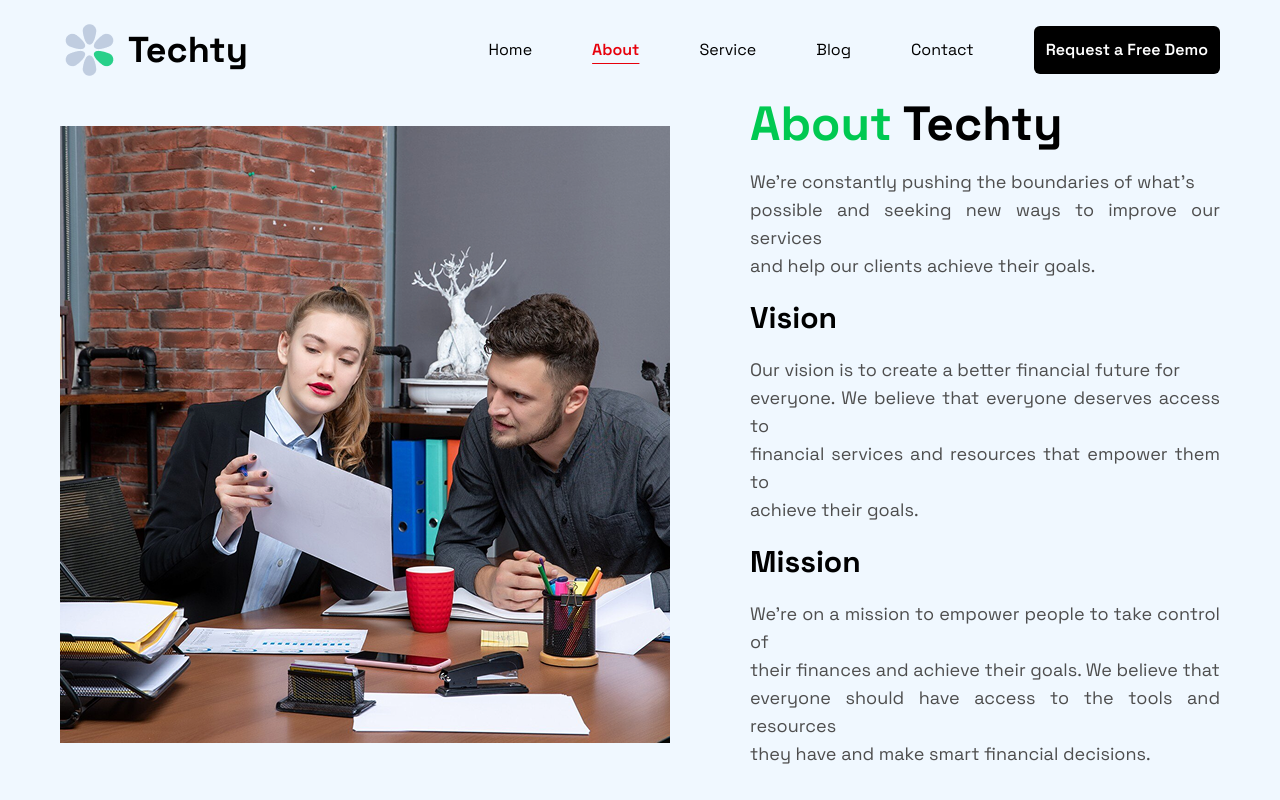
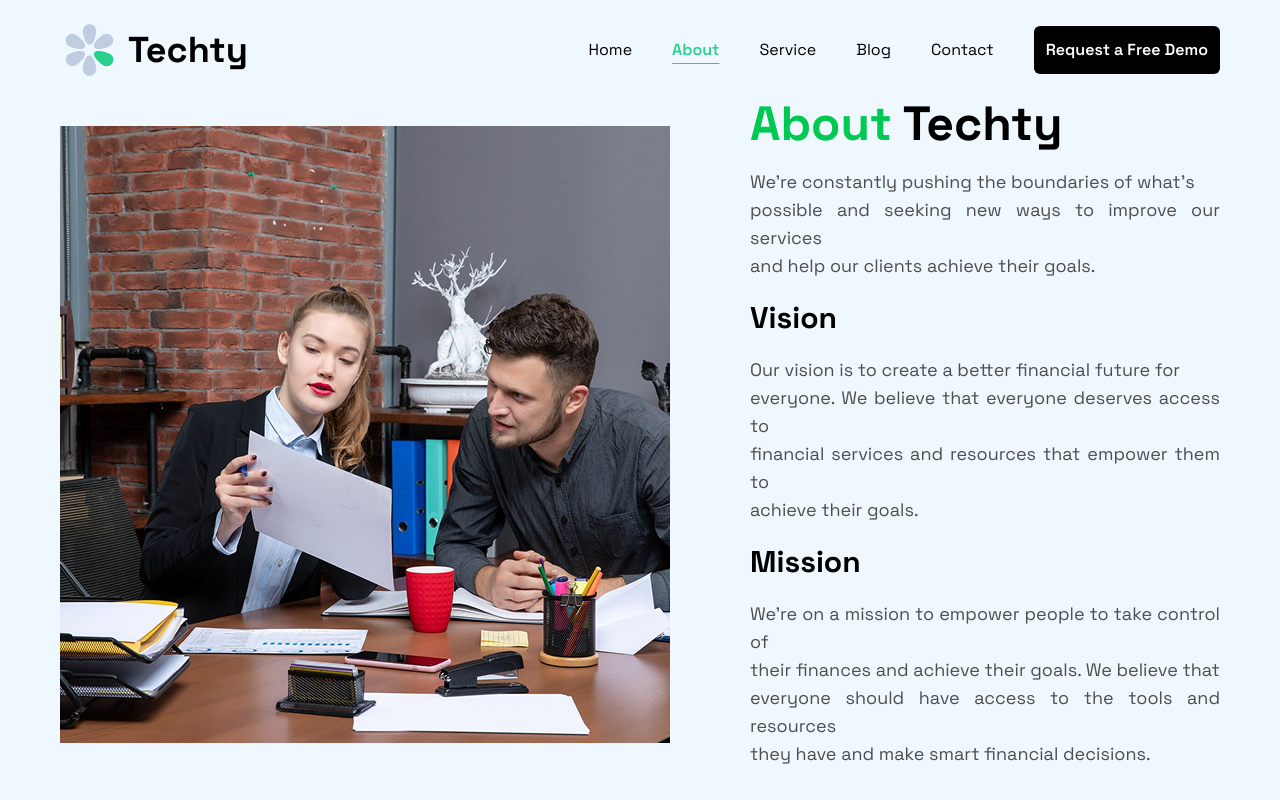
Before and after one commit to Wallychi/techty, a React (Vite) app: page /about in a window 1280 px wide. Shown: the top 800 px of the page. Built offline with nearby package versions, Linux system fonts and the light colour scheme.

Commit message:
Added some responsiveness to the NavBar

```diff
--- a/src/components/NavBar.jsx
+++ b/src/components/NavBar.jsx
@@ -10,12 +10,12 @@ const NavBar = () => {
                 <img src='/icons/SVG.png' alt='' />
                 <div className='font-extrabold text-4xl'>Techty</div>
             </div>
-            <div className='flex items-center gap-15 '>
-                <NavLink to={'/'} className={({ isActive}) => isActive ? "text-red-600 font-semibold underline  underline-offset-8" : "font-normal text-black"}>Home</NavLink>
-                <NavLink to={'/about'} className={({ isActive}) => isActive ? "text-red-600 font-semibold underline underline-offset-8" : "font-normal text-black"}>About</NavLink>
-                <NavLink to={'/service'} className={({ isActive}) => isActive ? "text-red-600 font-semibold underline underline-offset-8" : "font-normal text-black"} >Service</NavLink>
-                <NavLink to={'/blog'} className={({ isActive}) => isActive ? "text-red-600 font-semibold underline underline-offset-8" : "font-normal text-black"} >Blog</NavLink>
-                <NavLink to={'/contact'} className={({ isActive}) => isActive ? "text-red-600 font-semibold underline underline-offset-8" : "font-normal text-black"}>Contact</NavLink>
+            <div className='flex md:flex-col md:gap-5 lg:flex-row lg:gap-10 items-center gap-15 '>
+                <NavLink to={'/'} className={({ isActive}) => isActive ? " text-[#28D08A] font-semibold underline underline-offset-8" : "font-normal text-black"}>Home</NavLink>
+                <NavLink to={'/about'} className={({ isActive}) => isActive ? "text-[#28D08A] font-semibold underline underline-offset-8" : "font-normal text-black"}>About</NavLink>
+                <NavLink to={'/service'} className={({ isActive}) => isActive ? "text-[#28D08A] font-semibold underline underline-offset-8" : "font-normal text-black"} >Service</NavLink>
+                <NavLink to={'/blog'} className={({ isActive}) => isActive ? "text-[#28D08A] font-semibold underline underline-offset-8" : "font-normal text-black"} >Blog</NavLink>
+                <NavLink to={'/contact'} className={({ isActive}) => isActive ? "text-[#28D08A] font-semibold underline underline-offset-8" : "font-normal text-black"}>Contact</NavLink>
                 <Button name='Request a Free Demo' style={"bg-black text-white rounded-md font-semibold hover:bg-green-500"} />
             </div>
         </div>
```
